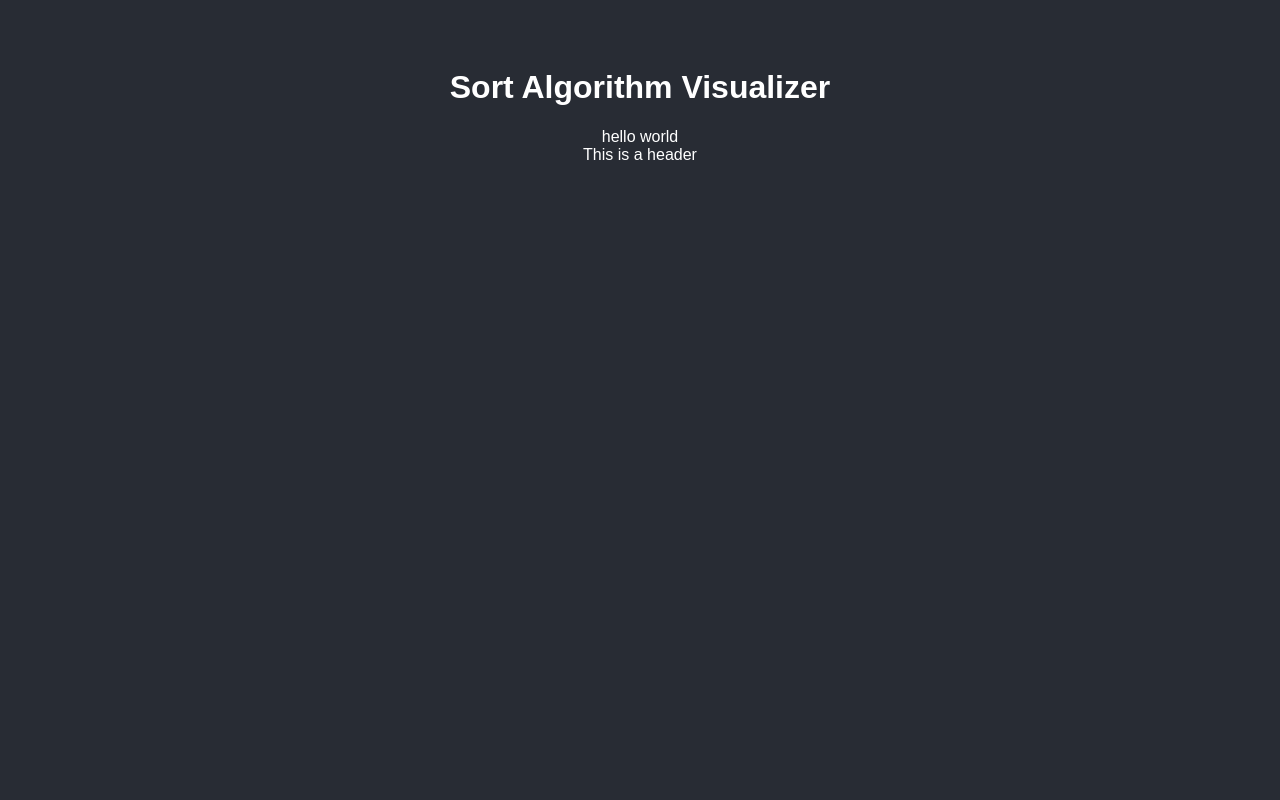
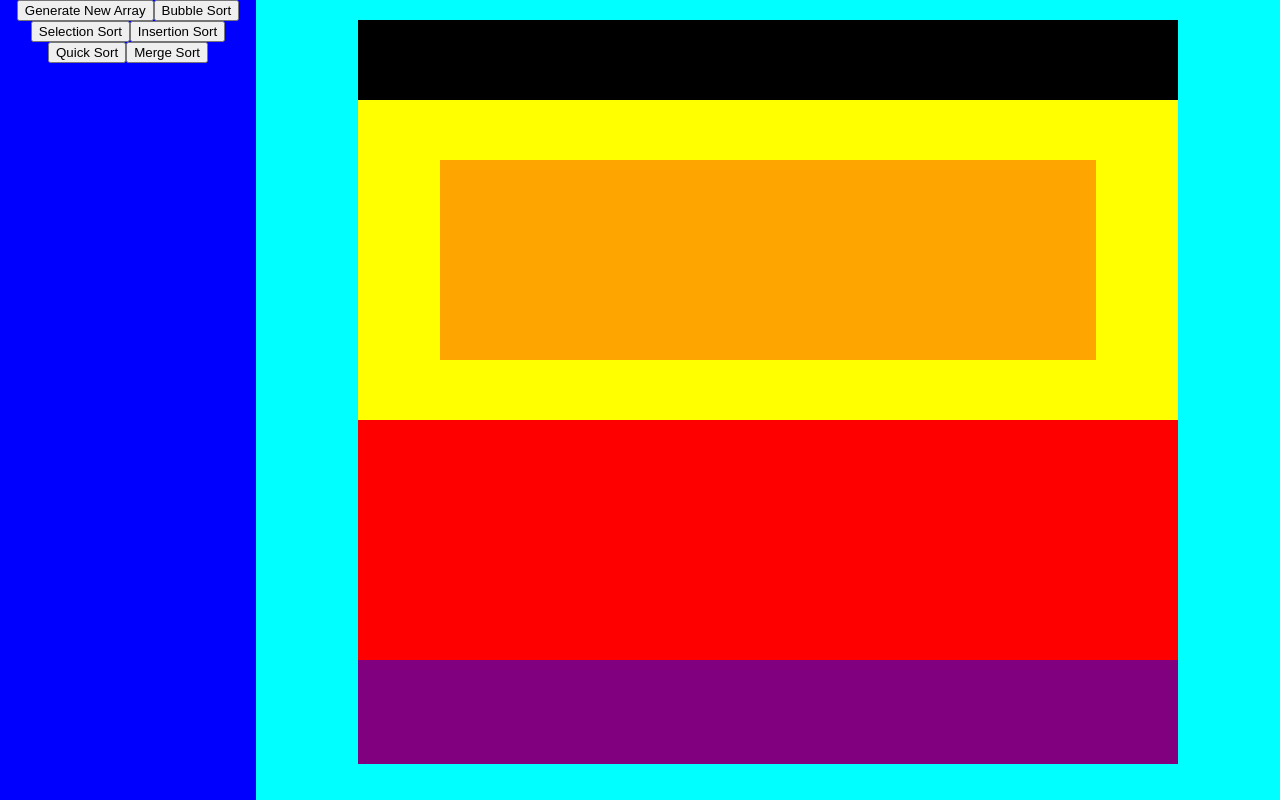
Before and after one commit to yamhokim/Sorting-Algorithm-Website, a React (Vite) app in the folder sortAlgorithmVisualizer/: page / in a window 1280 px wide. Built offline with nearby package versions, Linux system fonts and the light colour scheme.

Commit message:
Created layout for project in CSS

```diff
--- a/sortAlgorithmVisualizer/src/App.tsx
+++ b/sortAlgorithmVisualizer/src/App.tsx
@@ -1,21 +1,30 @@
-import ArrayBar from "./components/arrayBar"
-import Header from "./components/header"
-import "./index.css"
+import "./index.css";
 
 function App() {
-
-
   return (
     <>
-    <div>
-      <h1>Sort Algorithm Visualizer</h1>
-      <ArrayBar />
-      <Header />
-    </div>
-    <div>
-    </div>
+      <div className="container">
+        <div className="sidebar">
+          <div className="button-container">
+            <button>Generate New Array</button>
+            <button>Bubble Sort</button>
+            <button>Selection Sort</button>
+            <button>Insertion Sort</button>
+            <button>Quick Sort</button>
+            <button>Merge Sort</button>
+          </div>
+        </div>
+        <div className="main-content">
+          <div className="title"></div>
+          <div className="array-container">
+            <div className="array-bar"></div>
+          </div>
+          <div className="textbox"></div>
+          <div className="sliders"></div>
+        </div>
+      </div>
     </>
-  )
+  );
 }
 
-export default App
+export default App;
--- a/sortAlgorithmVisualizer/src/index.css
+++ b/sortAlgorithmVisualizer/src/index.css
@@ -1,7 +1,74 @@
-body {
+body, html {
+	height: 100%;
+	margin: 0;
 	background-color: #282c34;
 	color: white;
-	padding: 40px;
 	font-family: Arial;
 	text-align: center;
   }
+
+  .container {
+	display: flex;
+	height: 100vh;
+  }
+
+  .sidebar {
+	width: 20%; /* Adjust the percentage as needed */
+	background-color: blue;
+	display: flex;
+	flex-direction: column;
+  }
+
+  .main-content {
+	width: 80%; /* 100% - sidebar width */
+	background-color: aqua;
+	display: flex;
+	flex-direction: column;
+	align-items: center; /* Center horizontally */
+	justify-content: flex-start; /* Align items to the top */
+  }
+
+  .title {
+	background-color: black;
+	width: 80%;
+	height: 10vh;
+	display: flex;
+	justify-content: center; /* Center content horizontally */
+	align-items: center; /* Center content vertically */
+	margin-top: 20px; /* Optional: Add margin to create space at the top */
+  }
+
+  .array-container {
+	background-color: yellow;
+	width: 80%;
+	height: 40vh;
+	display: flex;
+	justify-content: center; /* Center content horizontally */
+	align-items: center; /* Center content vertically */
+  }
+
+  .array-bar {
+	background-color: orange;
+	width: 80%;
+	height: 25vh;
+	overflow: hidden;
+  }
+
+  .textbox{
+	background-color: red;
+	width: 80%;
+	height: 30vh;
+	display: flex;
+	justify-content: center; /* Center content horizontally */
+	align-items: center; /* Center content vertically */
+
+  }
+
+  .sliders {
+	background-color: purple;
+	width: 80%;
+	height: 13vh;
+	display: flex;
+	justify-content: center; /* Center content horizontally */
+	align-items: center; /* Center content vertically */
+  }
```
